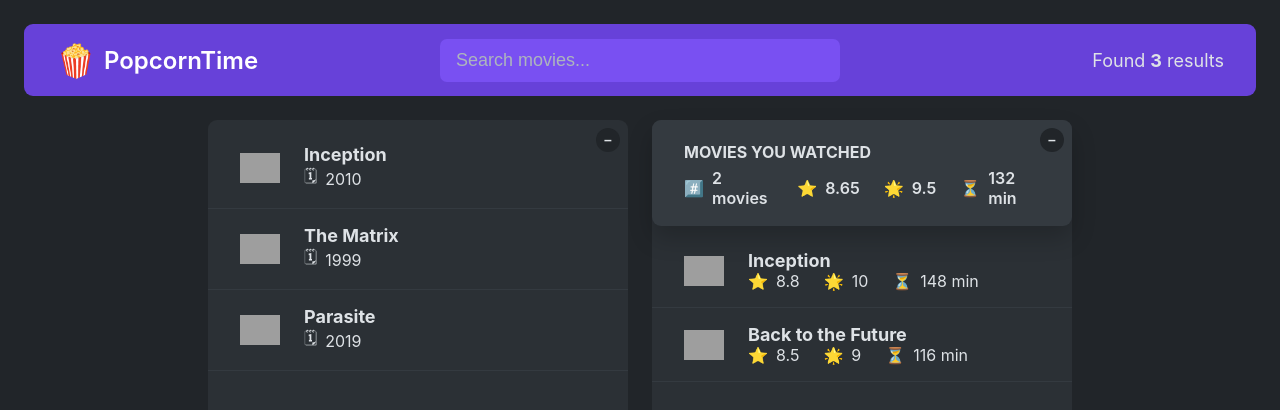
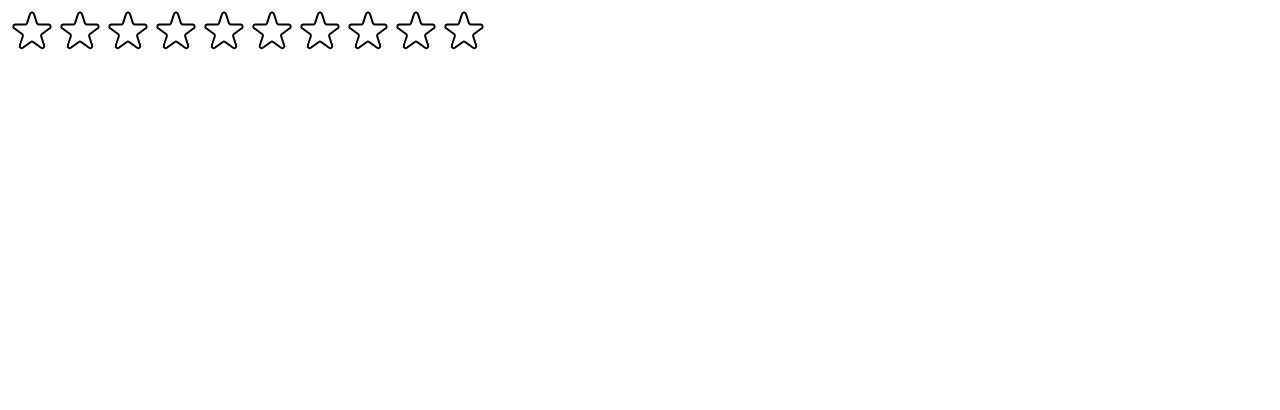
Before and after one commit to AlexStraton/popcorn_app, a React (Create React App) app: page / in a window 1280 px wide. Shown: the top 410 px of the page. Built offline with nearby package versions, Linux system fonts and the light colour scheme; grey boxes are pictures that could not be loaded.

Commit message:
created a start rating component

```diff
--- /dev/null
+++ b/src/StaRating.js
@@ -0,0 +1,66 @@
+import { useState } from "react";
+
+export default function StarRating({ maxRating = 5 }) {
+  const [rating, setRating] = useState(0);
+
+  return (
+    <div style={{ display: "flex", alignItems: "center", gap: "16px" }}>
+      <div style={{ display: "flex" }}>
+        {Array.from({ length: maxRating }, (_, i) => (
+          <Star
+            full={rating >= i + 1}
+            onClick={() => setRating(i + 1)}
+            key={i}
+          />
+        ))}
+      </div>
+      <p style={{ lineHeight: "1", margin: "0" }}>{rating || ""}</p>
+    </div>
+  );
+}
+
+function Star({ onClick, full }) {
+  return (
+    <>
+      {full ? (
+        <span
+          style={{
+            width: "48px",
+            cursor: "pointer",
+            height: "48px",
+            display: "block",
+          }}>
+          <svg
+            xmlns='http://www.w3.org/2000/svg'
+            viewBox='0 0 20 20'
+            fill='#000'
+            stroke='#000'>
+            <path d='M9.049 2.927c.3-.921 1.603-.921 1.902 0l1.07 3.292a1 1 0 00.95.69h3.462c.969 0 1.371 1.24.588 1.81l-2.8 2.034a1 1 0 00-.364 1.118l1.07 3.292c.3.921-.755 1.688-1.54 1.118l-2.8-2.034a1 1 0 00-1.175 0l-2.8 2.034c-.784.57-1.838-.197-1.539-1.118l1.07-3.292a1 1 0 00-.364-1.118L2.98 8.72c-.783-.57-.38-1.81.588-1.81h3.461a1 1 0 00.951-.69l1.07-3.292z' />
+          </svg>
+        </span>
+      ) : (
+        <span
+          onClick={onClick}
+          style={{
+            width: "48px",
+            cursor: "pointer",
+            height: "48px",
+            display: "block",
+          }}>
+          <svg
+            xmlns='http://www.w3.org/2000/svg'
+            fill='none'
+            viewBox='0 0 24 24'
+            stroke='#000'>
+            <path
+              strokeLinecap='round'
+              strokeLinejoin='round'
+              strokeWidth='{2}'
+              d='M11.049 2.927c.3-.921 1.603-.921 1.902 0l1.519 4.674a1 1 0 00.95.69h4.915c.969 0 1.371 1.24.588 1.81l-3.976 2.888a1 1 0 00-.363 1.118l1.518 4.674c.3.922-.755 1.688-1.538 1.118l-3.976-2.888a1 1 0 00-1.176 0l-3.976 2.888c-.783.57-1.838-.197-1.538-1.118l1.518-4.674a1 1 0 00-.363-1.118l-3.976-2.888c-.784-.57-.38-1.81.588-1.81h4.914a1 1 0 00.951-.69l1.519-4.674z'
+            />
+          </svg>
+        </span>
+      )}
+    </>
+  );
+}
--- a/src/index.js
+++ b/src/index.js
@@ -1,11 +1,13 @@
 import React from "react";
 import ReactDOM from "react-dom/client";
-import "./index.css";
-import App from "./App";
+//import "./index.css";
+//import App from "./App";
+import StarRating from "./StaRating";
 
 const root = ReactDOM.createRoot(document.getElementById("root"));
 root.render(
   <React.StrictMode>
-    <App />
+    {/* <App /> */}
+    <StarRating maxRating={10} />
   </React.StrictMode>
 );
```
